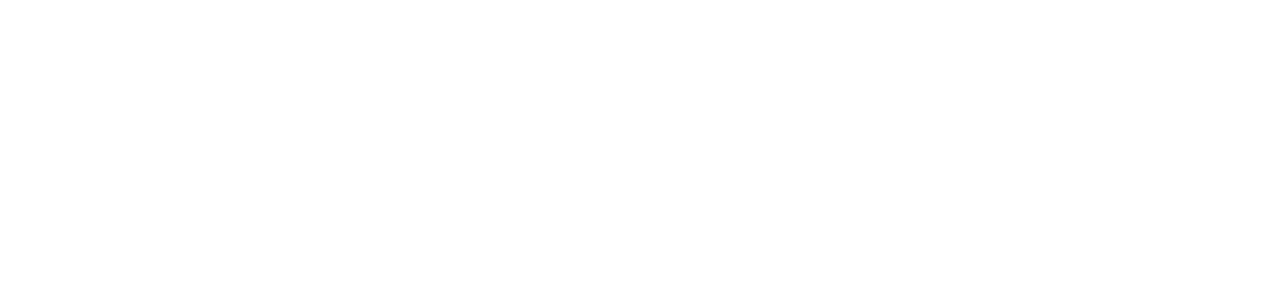
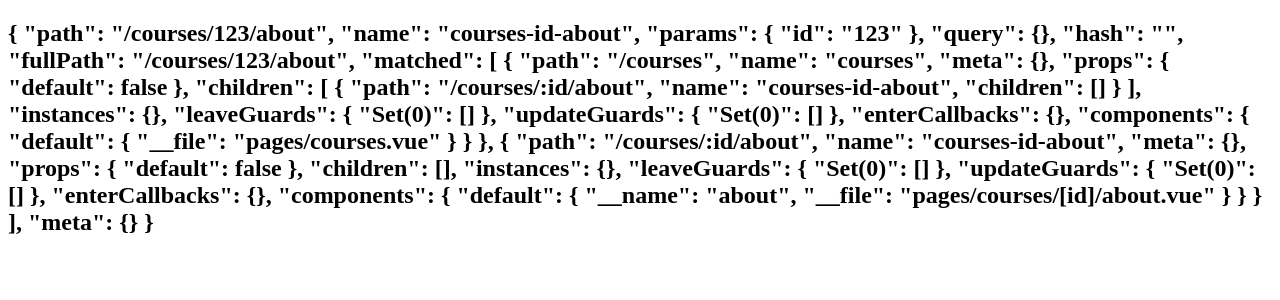
Before and after one commit to wen-3/nuxt_week2, a Nuxt app: page /courses/123/about in a window 1280 px wide. Before the commit this address had no page. Shown: the top 300 px of the page. Built offline with nearby package versions, Linux system fonts and the light colour scheme.

Commit message:
動態路由放置於網址中間
資料夾也可設置成動態路由

```diff
--- /dev/null
+++ b/pages/courses/[id]/about.vue
@@ -0,0 +1,12 @@
+<script setup>
+const route = useRoute();
+</script>
+
+<template>
+  <div>
+    <h2>{{ route }}</h2>
+  </div>
+</template>
+
+<style>
+</style>
--- a/pages/index.vue
+++ b/pages/index.vue
@@ -14,7 +14,7 @@
 
     <NuxtLink to="/about">關於我們</NuxtLink>
     <NuxtLink to="/address">聯絡地址</NuxtLink>
-    <NuxtLink to="/courses">課程列表</NuxtLink>
+    <NuxtLink to="/courses/123/about">課程列表</NuxtLink>
     <NuxtLink to="/user-mike">使用者頁面</NuxtLink>
   </div>
   <hr>
```
